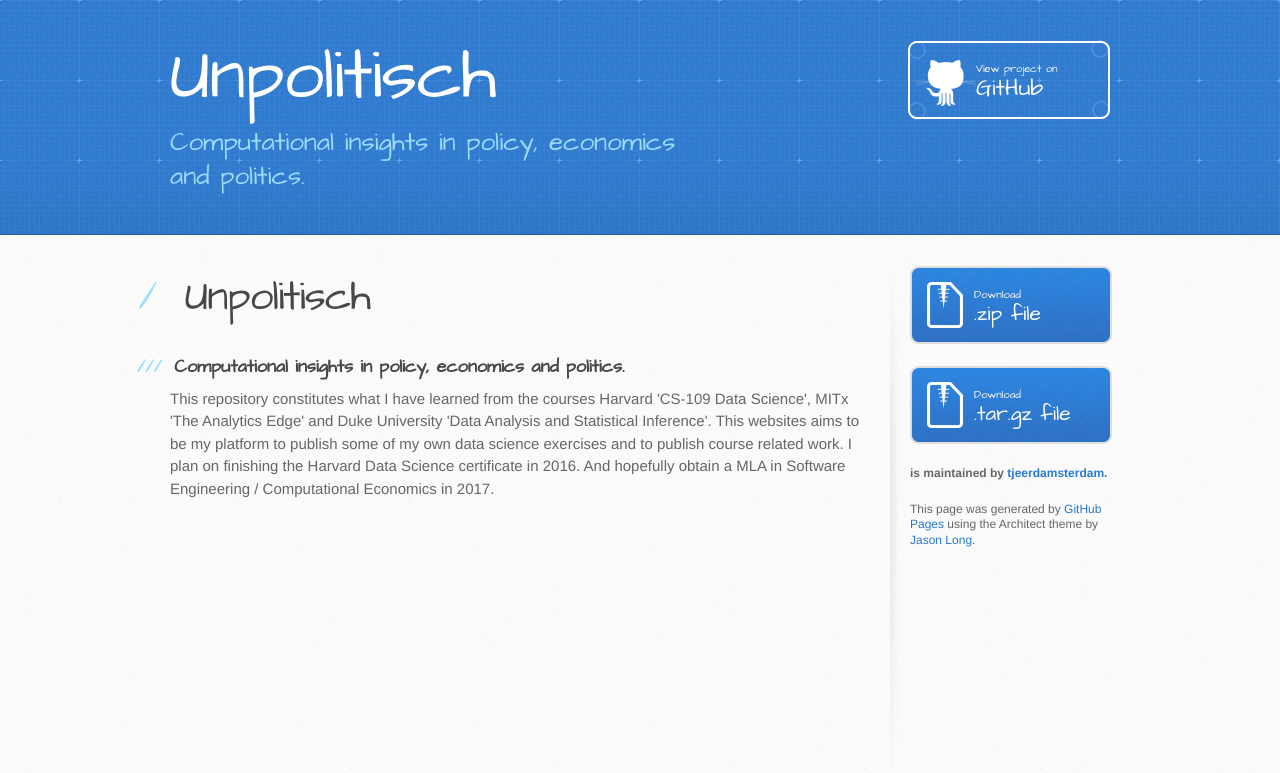
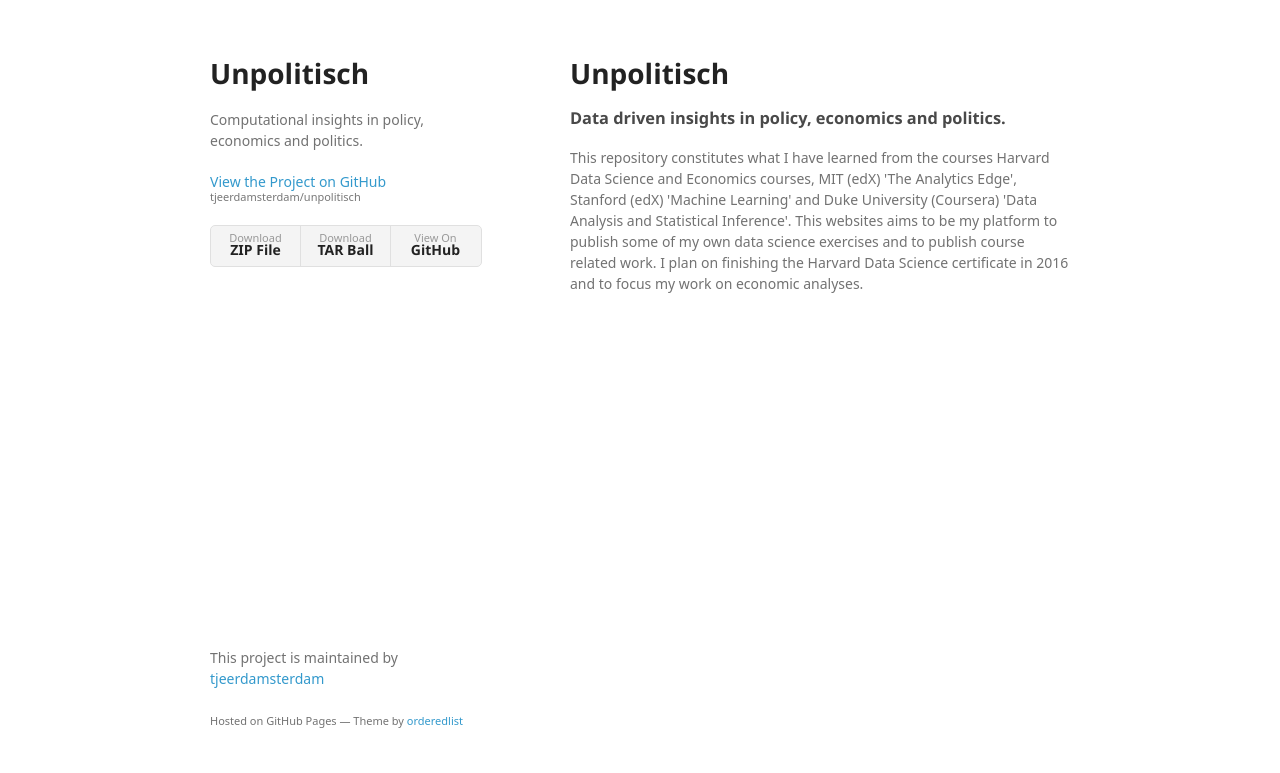
Before and after one commit to tjeerdamsterdam/unpolitisch, a plain HTML site: page index.html in a window 1280 px wide. Drawn offline with Linux system fonts and the light colour scheme; a web font is replaced by a local one.

Commit message:
Create gh-pages branch via GitHub

```diff
--- a/index.html
+++ b/index.html
@@ -1,59 +1,47 @@
-<!DOCTYPE html>
+<!doctype html>
 <html>
   <head>
-    <meta charset='utf-8'>
+    <meta charset="utf-8">
     <meta http-equiv="X-UA-Compatible" content="chrome=1">
-    <meta name="viewport" content="width=device-width, initial-scale=1, maximum-scale=1">
-    <link href='https://fonts.googleapis.com/css?family=Architects+Daughter' rel='stylesheet' type='text/css'>
-    <link rel="stylesheet" type="text/css" href="stylesheets/stylesheet.css" media="screen">
-    <link rel="stylesheet" type="text/css" href="stylesheets/github-light.css" media="screen">
-    <link rel="stylesheet" type="text/css" href="stylesheets/print.css" media="print">
+    <title>Unpolitisch by tjeerdamsterdam</title>
 
+    <link rel="stylesheet" href="stylesheets/styles.css">
+    <link rel="stylesheet" href="stylesheets/github-light.css">
+    <meta name="viewport" content="width=device-width">
     <!--[if lt IE 9]>
     <script src="//html5shiv.googlecode.com/svn/trunk/html5.js"></script>
     <![endif]-->
+  </head>
+  <body>
+    <div class="wrapper">
+      <header>
+        <h1>Unpolitisch</h1>
+        <p>Computational insights in policy, economics and politics.</p>
 
-    <title>Unpolitisch by tjeerdamsterdam</title>
-  </head>
+        <p class="view"><a href="https://github.com/tjeerdamsterdam/unpolitisch">View the Project on GitHub <small>tjeerdamsterdam/unpolitisch</small></a></p>
 
-  <body>
-    <header>
-      <div class="inner">
-        <h1>Unpolitisch</h1>
-        <h2>Computational insights in policy, economics and politics.</h2>
-        <a href="https://github.com/tjeerdamsterdam/unpolitisch" class="button"><small>View project on</small> GitHub</a>
-      </div>
-    </header>
 
-    <div id="content-wrapper">
-      <div class="inner clearfix">
-        <section id="main-content">
-          <h1>
+        <ul>
+          <li><a href="https://github.com/tjeerdamsterdam/unpolitisch/zipball/master">Download <strong>ZIP File</strong></a></li>
+          <li><a href="https://github.com/tjeerdamsterdam/unpolitisch/tarball/master">Download <strong>TAR Ball</strong></a></li>
+          <li><a href="https://github.com/tjeerdamsterdam/unpolitisch">View On <strong>GitHub</strong></a></li>
+        </ul>
+      </header>
+      <section>
+        <h1>
 <a id="unpolitisch" class="anchor" href="#unpolitisch" aria-hidden="true"><span class="octicon octicon-link"></span></a>Unpolitisch</h1>
 
 <h3>
-<a id="computational-insights-in-policy-economics-and-politics" class="anchor" href="#computational-insights-in-policy-economics-and-politics" aria-hidden="true"><span class="octicon octicon-link"></span></a>Computational insights in policy, economics and politics.</h3>
+<a id="data-driven-insights-in-policy-economics-and-politics" class="anchor" href="#data-driven-insights-in-policy-economics-and-politics" aria-hidden="true"><span class="octicon octicon-link"></span></a>Data driven insights in policy, economics and politics.</h3>
 
-<p>This repository constitutes what I have learned from the courses Harvard 'CS-109 Data Science', MITx 'The Analytics Edge' and Duke University 'Data Analysis and Statistical Inference'. This websites aims to be my platform to publish some of my own data science exercises and to publish course related work. I plan on finishing the Harvard Data Science certificate in 2016. And hopefully obtain a MLA in Software Engineering / Computational Economics in 2017.</p>
-        </section>
-
-        <aside id="sidebar">
-          <a href="https://github.com/tjeerdamsterdam/unpolitisch/zipball/master" class="button">
-            <small>Download</small>
-            .zip file
-          </a>
-          <a href="https://github.com/tjeerdamsterdam/unpolitisch/tarball/master" class="button">
-            <small>Download</small>
-            .tar.gz file
-          </a>
-
-          <p class="repo-owner"><a href="https://github.com/tjeerdamsterdam/unpolitisch"></a> is maintained by <a href="https://github.com/tjeerdamsterdam">tjeerdamsterdam</a>.</p>
-
-          <p>This page was generated by <a href="https://pages.github.com">GitHub Pages</a> using the Architect theme by <a href="https://twitter.com/jasonlong">Jason Long</a>.</p>
-        </aside>
-      </div>
+<p>This repository constitutes what I have learned from the courses Harvard Data Science and Economics courses, MIT (edX) 'The Analytics Edge', Stanford (edX) 'Machine Learning' and Duke University (Coursera) 'Data Analysis and Statistical Inference'. This websites aims to be my platform to publish some of my own data science exercises and to publish course related work. I plan on finishing the Harvard Data Science certificate in 2016 and to focus my work on economic analyses. </p>
+      </section>
+      <footer>
+        <p>This project is maintained by <a href="https://github.com/tjeerdamsterdam">tjeerdamsterdam</a></p>
+        <p><small>Hosted on GitHub Pages &mdash; Theme by <a href="https://github.com/orderedlist">orderedlist</a></small></p>
+      </footer>
     </div>
-
+    <script src="javascripts/scale.fix.js"></script>
 
   </body>
 </html>
--- a/params.json
+++ b/params.json
@@ -1 +1 @@
-{"name":"Unpolitisch","tagline":"Computational insights in policy, economics and politics.","body":"# Unpolitisch\r\n###Computational insights in policy, economics and politics.\r\n\r\nThis repository constitutes what I have learned from the courses Harvard 'CS-109 Data Science', MITx 'The Analytics Edge' and Duke University 'Data Analysis and Statistical Inference'. This websites aims to be my platform to publish some of my own data science exercises and to publish course related work. I plan on finishing the Harvard Data Science certificate in 2016. And hopefully obtain a MLA in Software Engineering / Computational Economics in 2017.","google":"","note":"Don't delete this file! It's used internally to help with page regeneration."}
+{"name":"Unpolitisch","tagline":"Computational insights in policy, economics and politics.","body":"# Unpolitisch\r\n###Data driven insights in policy, economics and politics.\r\n\r\nThis repository constitutes what I have learned from the courses Harvard Data Science and Economics courses, MIT (edX) 'The Analytics Edge', Stanford (edX) 'Machine Learning' and Duke University (Coursera) 'Data Analysis and Statistical Inference'. This websites aims to be my platform to publish some of my own data science exercises and to publish course related work. I plan on finishing the Harvard Data Science certificate in 2016 and to focus my work on economic analyses. ","google":"","note":"Don't delete this file! It's used internally to help with page regeneration."}
```
